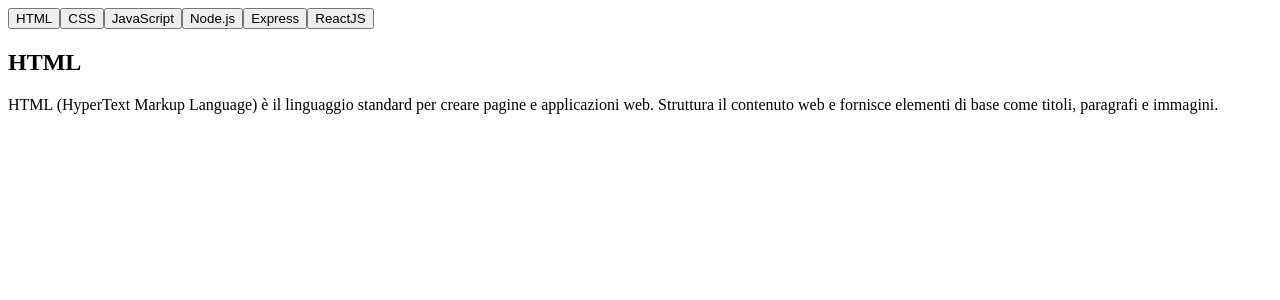
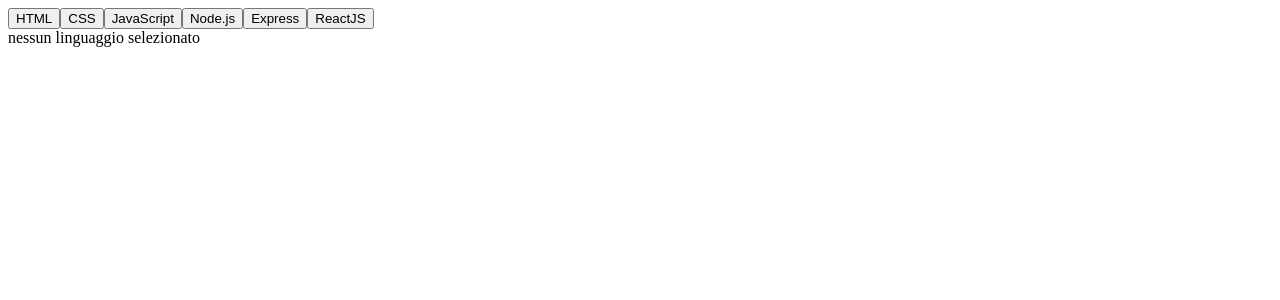
Before and after one commit to francesca-golzio/react-use-state, a React (Vite) app: page / in a window 1280 px wide. Shown: the top 300 px of the page. Built offline with nearby package versions, Linux system fonts and the light colour scheme.

Commit message:
fix button event onClick

```diff
--- a/src/App.jsx
+++ b/src/App.jsx
@@ -4,7 +4,7 @@
 import { useState } from 'react'
 
 function App() {
-  let [attivo, aggiornaAttivo] = useState(0);
+  let [attivo, aggiornaAttivo] = useState('');
 
   return (
     <>
@@ -13,13 +13,20 @@
         const { id, title } = language;
 
         return (
-          <button key={id} onClick={() => { aggiornaAttivo(attivo = (id - 1)) }}>{title}</button>
+          <button key={id} onClick={() => { aggiornaAttivo(attivo = (id)); console.log(attivo, id); }}>{title}</button>
         )
       })}
 
       <div className="card">
-        <h2>{languages[attivo].title}</h2>
-        <p>{languages[attivo].description}</p>
+        {
+          attivo ?
+            <div className="card-body">
+              <h2>{languages[attivo - 1].title}</h2>
+              <p>{languages[attivo - 1].description}</p>
+            </div>
+            :
+            'nessun linguaggio selezionato'
+        }
       </div>
 
 
```
